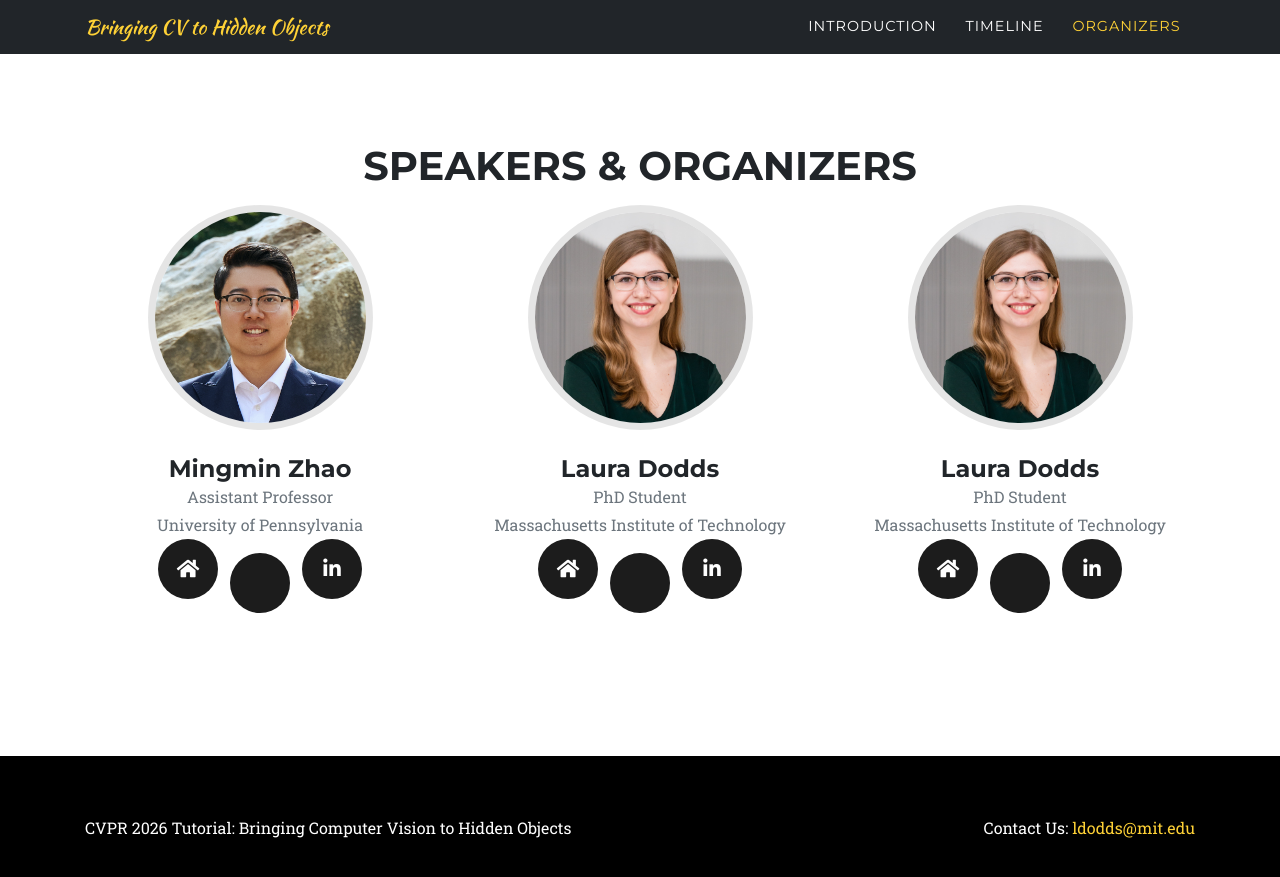
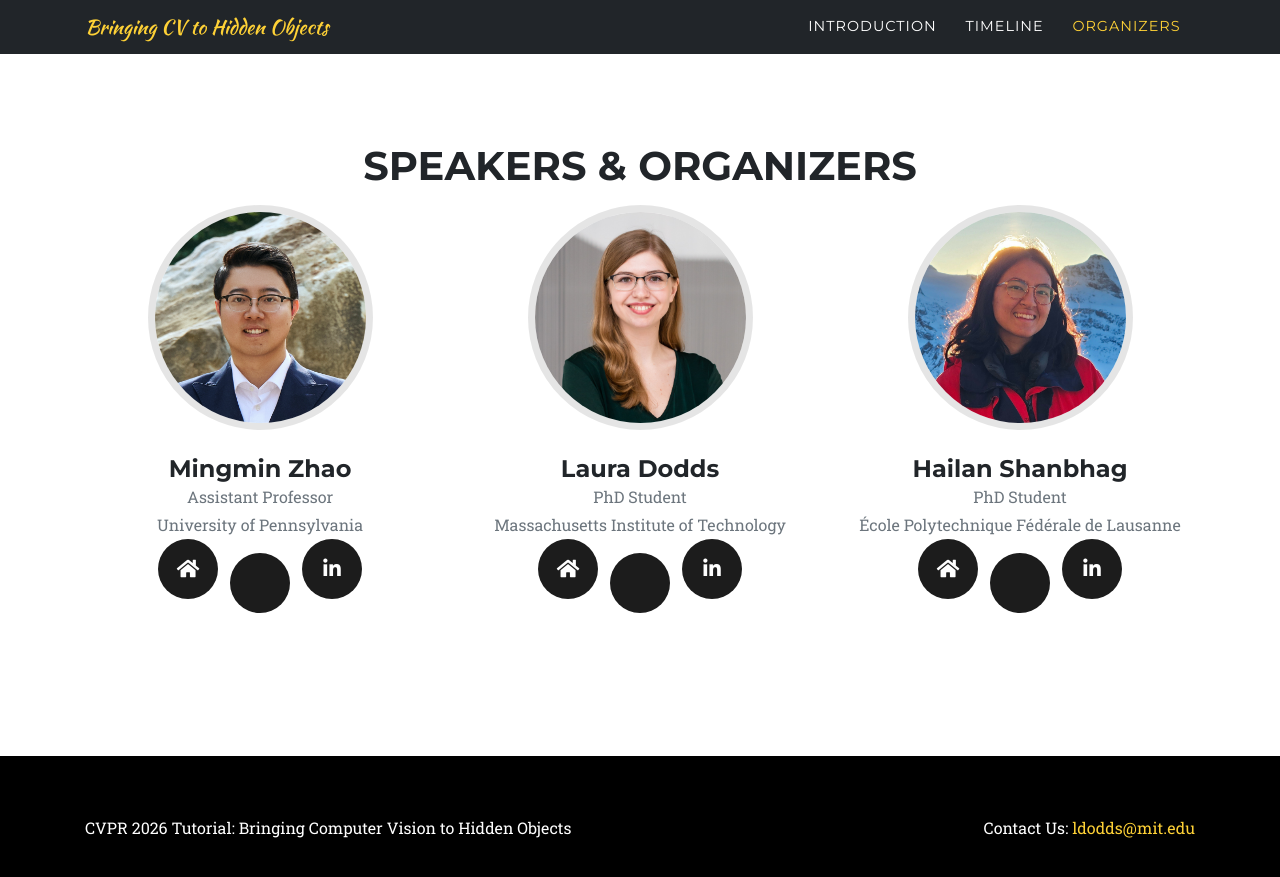
Before and after one commit to cvpr-mmwave-tutorial/cvpr-mmwave-tutorial.github.io, a Jekyll site: the page built from index.md, in a window 1280 px wide and 900 px high, scrolled down 2536 px. Shown: the top 877 px of the window. Built offline with Jekyll 4.4.1, drawn with Linux system fonts in a browser that asks for light colours; some web fonts are replaced; a style sheet for code colours, icons or effects is not loaded.

Commit message:
Added Hailan

```diff
--- a/_data/sitetext.yml
+++ b/_data/sitetext.yml
@@ -93,20 +93,20 @@ en: &DEFAULT_EN
             icon: fab fa-linkedin-in
             offset: 0
             button_offset: 0
-      - name: "Laura Dodds"
+      - name: "Hailan Shanbhag"
         role: "PhD Student"
-        affiliation: "Massachusetts Institute of Technology"
-        image: assets/img/team/laura.jpg
+        affiliation: "École Polytechnique Fédérale de Lausanne"
+        image: assets/img/team/hailan.jpg
         social:
-          - url: https://laura-dodds.github.io/
+          - url: https://hailanshanbhag.github.io/
             icon: fas fa-home
             offset: 0
             button_offset: 0
-          - url: https://scholar.google.com/citations?user=KIgj3WQAAAAJ&hl=en&oi=ao
+          - url: https://hailanshanbhag.github.io/
             icon: ai ai-google-scholar ai-2x
             offset: 8
             button_offset: 7
-          - url: https://www.linkedin.com/in/laura-dodds-871b4116a/
+          - url: https://www.linkedin.com/in/hailan-shanbhag/
             icon: fab fa-linkedin-in
             offset: 0
             button_offset: 0
--- a/_includes/organizers.html
+++ b/_includes/organizers.html
@@ -12,7 +12,7 @@
   {% for person in site.data.sitetext[site.locale].organizers.people %}
 	<div class="col-sm-4">
 	  <div class="team-member">
-		<img class="mx-auto rounded-circle" src="{{ person.image }}" alt="">
+		<img class="mx-auto rounded-circle" src="{{ person.image }}" alt="" style="object-fit: cover;">
 		<h4>{{ person.name }}</h4>
 		<p class="text-muted" style="margin-bottom:0;">{{ person.role }}</p>
 		<p class="text-muted" style="margin-bottom:0;">{{ person.affiliation }}</p>
```
Also changed, not shown: assets/img/team/hailan.jpg (added), 1 other file.
